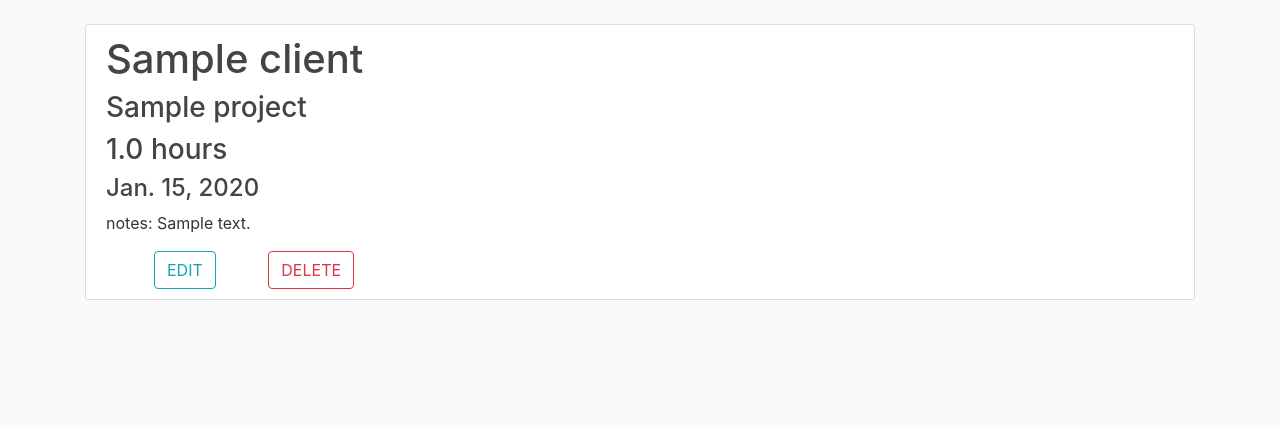
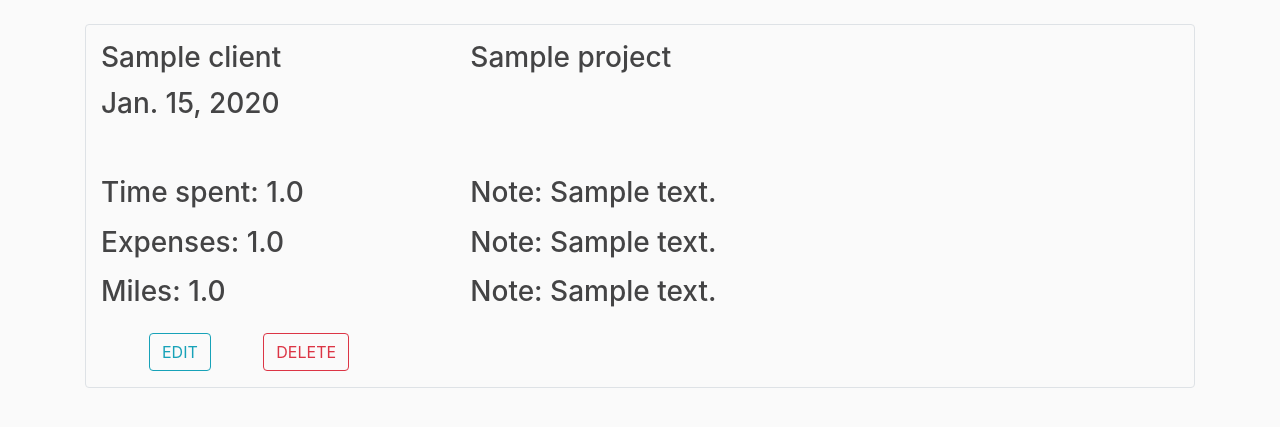
Before and after one commit to MthwBrwn/Varius_project, a Django app: page /timepost/1/ in a window 1280 px wide. Shown: the part 56-483 px from the top of the page. Run offline with Django 3.2, Linux system fonts and the light colour scheme; a user stored in the database is signed in; tables that the repository leaves empty hold one stand-in row (values such as "Sample post"); parts of the project's set-up code (start-up, migrations or seed data) failed here and were passed over; some libraries are stand-ins or nearby versions.

Commit message:
made changes to detail page also changed user view in selected view form

```diff
--- a/templates/time_app/timepost_detail.html
+++ b/templates/time_app/timepost_detail.html
@@ -1,19 +1,50 @@
 {% extends "time_app/base.html" %}
 {% block content %}
 
-    <article class="media content-section">
-        <div class="media-body">
-            <div>
-            <h1>{{object.client.name}}</h1>
-            <h3> {{object.project.name}}</h3>
-            {% comment %} <h3> {{object.user.username}}</h3> {% endcomment %}
+    <article class="container border rounded mb-3 mt-3 ">
+        <div class="row mb-1 mt-3">
+            <div class="col-sm-4"   >
+                <h3>{{object.client.name}}</h3>
             </div>
-            <h3>{{object.time_spent}} hours</h3>
-            <h4>{{object.date}}</h4>
-            <p class="article-content">notes: {{object.notes}}</p>
+            <div class="col-sm-8"   >
+                <h3>{{object.project.name}}</h3>
+            </div>
+        </div>
+        <div class="row mb-5">
+            <div class="col-sm-6"   >
+                <h3>{{object.date}}</h3>
+            </div>
+
+        </div>
+        <div class="row mb-2">
+            <div class="col-sm-4"   >
+                <h3>Time spent: {{object.time_spent}}</h3>
+            </div>
+            <div class="col-sm-8"   >
+                <h3>Note: {{object.notes}}</h3>
+            </div>
+        </div>
+        <div class="row mb-2">
+            <div class="col-sm-4"   >
+                <h3>Expenses: {{object.expenses}}</h3>
+            </div>
+            <div class="col-sm-8"   >
+                <h3>Note: {{object.expense_notes}}</h3>
+            </div>
+        </div>
+        <div class="row mb-3">
+            <div class="col-sm-4"   >
+                <h3>Miles: {{object.miles}}</h3>
+            </div>
+            <div class="col-sm-8"   >
+                <h3>Note: {{object.miles_notes}}</h3>
+            </div>
+        </div>
+        <div class="mb-3">
             <a class="btn btn-outline-info ml-5"href="{% url 'post-update' object.id %}"> EDIT </a>
             <a class="btn btn-outline-danger ml-5"href="{% url 'post-delete' object.id %}"> DELETE </a>
         </div>
+
     </article>
 
 {% endblock content %}
```
Also changed, not shown: templates/time_app/selected_view_form.html (+4 -4 lines).
